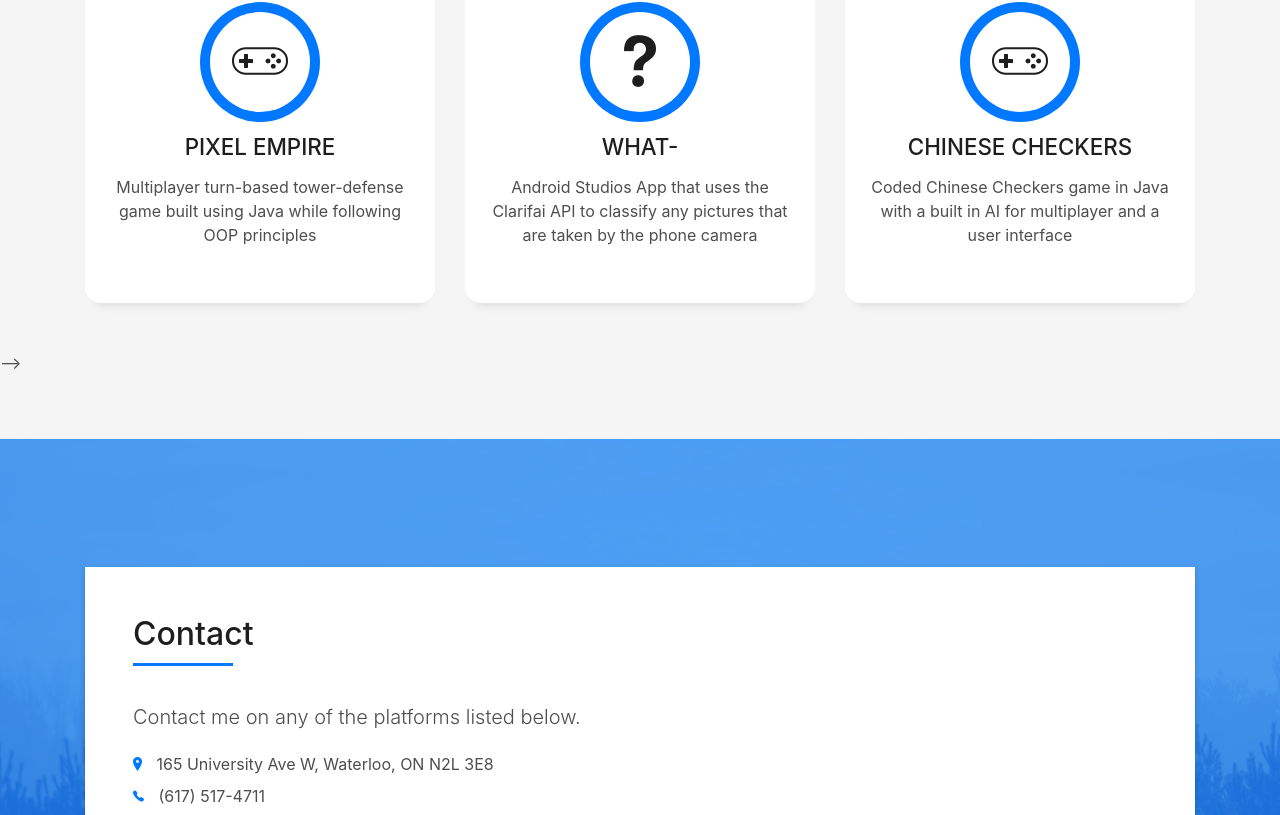
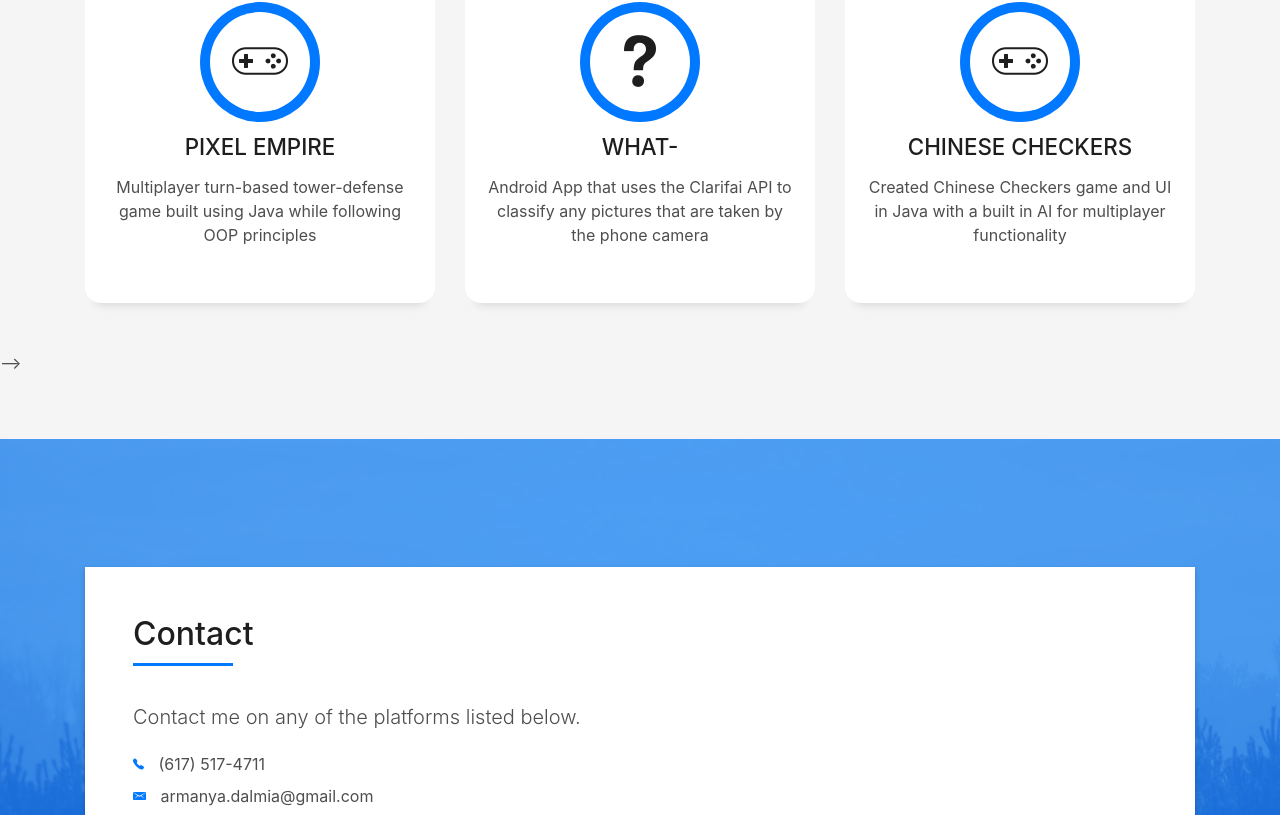
Before and after one commit to ArmanyaDalmia/Personal-Website, a plain HTML site: page index.html in a window 1280 px wide. Shown: the part 2177-2992 px from the top of the page. Drawn offline with Linux system fonts and the light colour scheme; files whose address does not match are found by name.

Commit message:
Website update

```diff
--- a/index.html
+++ b/index.html
@@ -95,7 +95,7 @@
                 <div class="row">
                   <div class="col-sm-6 col-md-5">
                     <div class="about-img">
-                      <img src="img/headshot.jpg" class="img-fluid rounded b-shadow-a" alt="">
+                      <img src="img/pfp.jpg" class="img-fluid rounded b-shadow-a" alt="">
                     </div>
                   </div>
                   <div class="col-sm-6 col-md-7">
@@ -246,7 +246,7 @@
             <div class="service-content">
               <h2 class="s-title">What-</h2>
               <p class="s-description text-center">
-                Android Studios App that uses the Clarifai API to classify any pictures that are taken by the phone camera
+                Android App that uses the Clarifai API to classify any pictures that are taken by the phone camera
               </p>
             </div>
           </div>
@@ -260,7 +260,7 @@
             <div class="service-content">
               <h2 class="s-title">Chinese Checkers</h2>
               <p class="s-description text-center">
-                Coded Chinese Checkers game in Java with a built in AI for multiplayer and a user interface
+                Created Chinese Checkers game and UI in Java with a built in AI for multiplayer functionality
               </p>
             </div>
           </div>
@@ -715,7 +715,6 @@
                       Contact me on any of the platforms listed below.
                     </p>
                     <ul class="list-ico">
-                      <li><span class="ion-ios-location"></span> 165 University Ave W, Waterloo, ON N2L 3E8 </li>
                       <li><span class="ion-ios-telephone"></span> (617) 517-4711</li>
                       <li><span class="ion-email"></span> armanya.dalmia@gmail.com</li>
                     </ul>
```
Also changed, not shown: img/Calipic.jpg (deleted), img/intro-bg - Copy.jpg (deleted), img/pfp.jpg (added).
